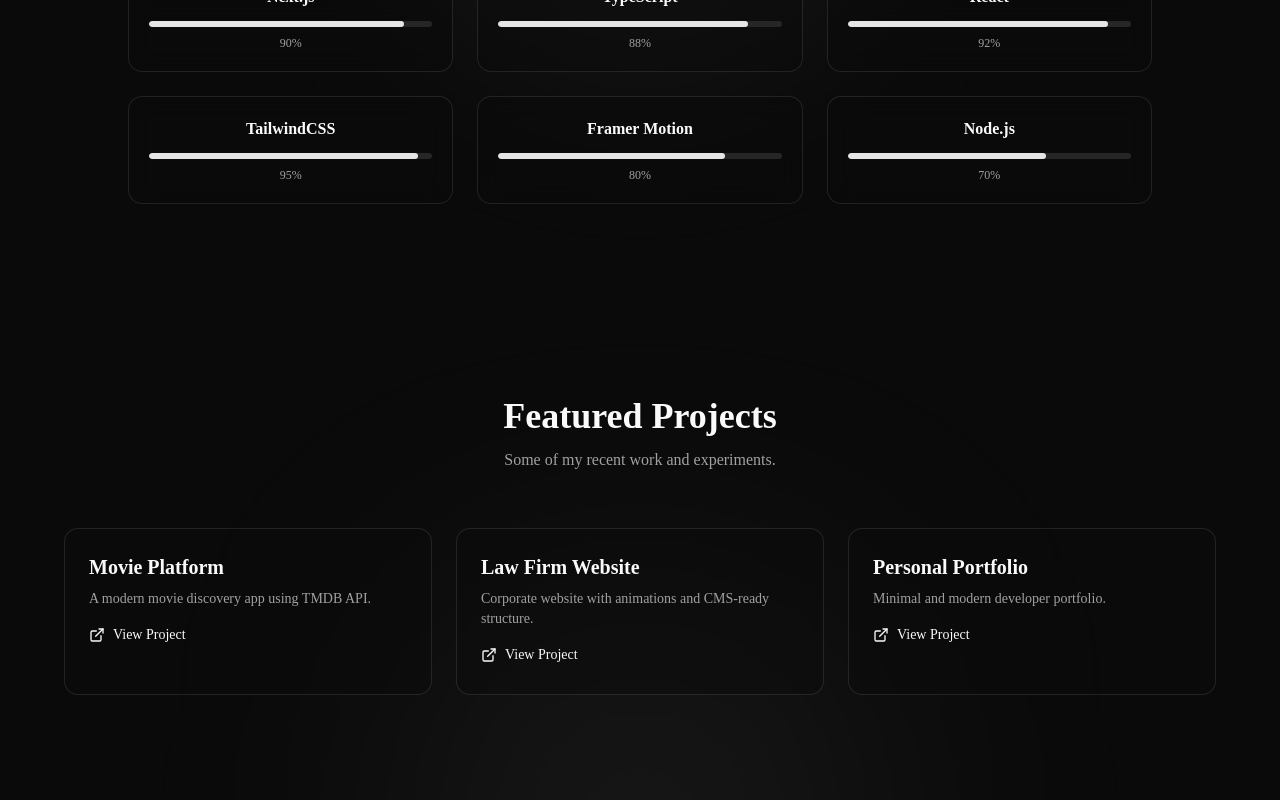
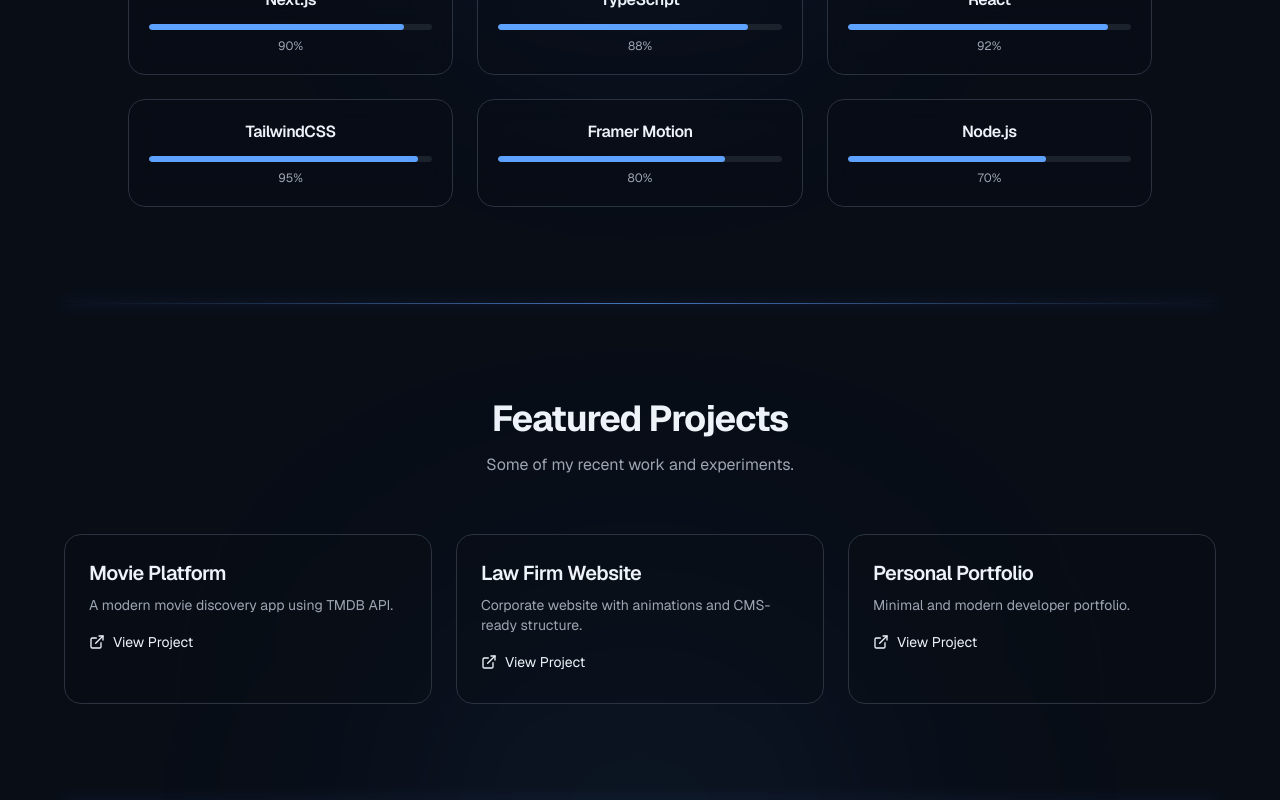
Before and after one commit to HaniCa-m/personal-portfolio, a Next.js app: page /en in a window 1280 px wide. Shown: the part 1378-2178 px from the top of the page. Built offline with nearby package versions, Linux system fonts and the light colour scheme.

Commit message:
style: improve theme system and UI interactions

```diff
--- a/src/app/[locale]/layout.tsx
+++ b/src/app/[locale]/layout.tsx
@@ -1,7 +1,6 @@
 import { NextIntlClientProvider } from "next-intl";
 import { getMessages, setRequestLocale } from "next-intl/server";
 import { notFound } from "next/navigation";
-
 import { routing } from "@/i18n/routing";
 
 type Props = {
@@ -12,16 +11,18 @@ type Props = {
 };
 
 export function generateStaticParams() {
-  return routing.locales.map((locale) => ({ locale }));
+  return routing.locales.map((locale) => ({
+    locale,
+  }));
 }
 
-export default async function LocaleLayout({ children, params }: Props) {
+export default async function LocaleLayout({
+  children,
+  params,
+}: Props) {
   const { locale } = await params;
 
-  // ✅ جایگزین hasLocale (درست و ساده)
-  const isValidLocale = routing.locales.includes(locale as never);
-
-  if (!isValidLocale) {
+  if (!routing.locales.includes(locale as never)) {
     notFound();
   }
 
@@ -29,14 +30,12 @@ export default async function LocaleLayout({ children, params }: Props) {
 
   const messages = await getMessages();
 
-  const isRTL = locale === "fa";
-
   return (
     <NextIntlClientProvider messages={messages}>
       <div
-        dir={isRTL ? "rtl" : "ltr"}
         lang={locale}
-        className="min-h-screen"
+        dir={locale === "fa" ? "rtl" : "ltr"}
+        className={locale === "fa" ? "font-fa" : "font-en"}
       >
         {children}
       </div>
--- a/src/app/globals.css
+++ b/src/app/globals.css
@@ -2,133 +2,478 @@
 @import "tw-animate-css";
 @import "shadcn/tailwind.css";
 
+
 @custom-variant dark (&:is(.dark *));
 
+
+/* =========================
+   Tailwind Theme
+========================= */
+
 @theme inline {
+
   --color-background: var(--background);
   --color-foreground: var(--foreground);
+
   --font-sans: var(--font-sans);
   --font-mono: var(--font-geist-mono);
-  --font-heading: var(--font-sans);
-  --color-sidebar-ring: var(--sidebar-ring);
-  --color-sidebar-border: var(--sidebar-border);
-  --color-sidebar-accent-foreground: var(--sidebar-accent-foreground);
-  --color-sidebar-accent: var(--sidebar-accent);
-  --color-sidebar-primary-foreground: var(--sidebar-primary-foreground);
-  --color-sidebar-primary: var(--sidebar-primary);
-  --color-sidebar-foreground: var(--sidebar-foreground);
-  --color-sidebar: var(--sidebar);
-  --color-chart-5: var(--chart-5);
-  --color-chart-4: var(--chart-4);
-  --color-chart-3: var(--chart-3);
-  --color-chart-2: var(--chart-2);
-  --color-chart-1: var(--chart-1);
+
+  --color-card: var(--card);
+  --color-card-foreground: var(--card-foreground);
+
+  --color-popover: var(--popover);
+  --color-popover-foreground: var(--popover-foreground);
+
+  --color-primary: var(--primary);
+  --color-primary-foreground: var(--primary-foreground);
+
+  --color-secondary: var(--secondary);
+  --color-secondary-foreground: var(--secondary-foreground);
+
+  --color-muted: var(--muted);
+  --color-muted-foreground: var(--muted-foreground);
+
+  --color-accent: var(--accent);
+  --color-accent-foreground: var(--accent-foreground);
+
+  --color-destructive: var(--destructive);
+
+  --color-border: var(--border);
+  --color-input: var(--input);
   --color-ring: var(--ring);
-  --color-input: var(--input);
-  --color-border: var(--border);
-  --color-destructive: var(--destructive);
-  --color-accent-foreground: var(--accent-foreground);
-  --color-accent: var(--accent);
-  --color-muted-foreground: var(--muted-foreground);
-  --color-muted: var(--muted);
-  --color-secondary-foreground: var(--secondary-foreground);
-  --color-secondary: var(--secondary);
-  --color-primary-foreground: var(--primary-foreground);
-  --color-primary: var(--primary);
-  --color-popover-foreground: var(--popover-foreground);
-  --color-popover: var(--popover);
-  --color-card-foreground: var(--card-foreground);
-  --color-card: var(--card);
-  --radius-sm: calc(var(--radius) * 0.6);
-  --radius-md: calc(var(--radius) * 0.8);
+
+
+  --radius-sm: calc(var(--radius) * .6);
+  --radius-md: calc(var(--radius) * .8);
   --radius-lg: var(--radius);
   --radius-xl: calc(var(--radius) * 1.4);
-  --radius-2xl: calc(var(--radius) * 1.8);
-  --radius-3xl: calc(var(--radius) * 2.2);
-  --radius-4xl: calc(var(--radius) * 2.6);
+
 }
 
+
+/* =========================
+   Light Theme
+========================= */
+
+
 :root {
-  --background: oklch(1 0 0);
-  --foreground: oklch(0.145 0 0);
-  --card: oklch(1 0 0);
-  --card-foreground: oklch(0.145 0 0);
-  --popover: oklch(1 0 0);
-  --popover-foreground: oklch(0.145 0 0);
-  --primary: oklch(0.205 0 0);
-  --primary-foreground: oklch(0.985 0 0);
-  --secondary: oklch(0.97 0 0);
-  --secondary-foreground: oklch(0.205 0 0);
-  --muted: oklch(0.97 0 0);
-  --muted-foreground: oklch(0.556 0 0);
-  --accent: oklch(0.97 0 0);
-  --accent-foreground: oklch(0.205 0 0);
-  --destructive: oklch(0.577 0.245 27.325);
-  --border: oklch(0.922 0 0);
-  --input: oklch(0.922 0 0);
-  --ring: oklch(0.708 0 0);
-  --chart-1: oklch(0.87 0 0);
-  --chart-2: oklch(0.556 0 0);
-  --chart-3: oklch(0.439 0 0);
-  --chart-4: oklch(0.371 0 0);
-  --chart-5: oklch(0.269 0 0);
-  --radius: 0.625rem;
-  --sidebar: oklch(0.985 0 0);
-  --sidebar-foreground: oklch(0.145 0 0);
-  --sidebar-primary: oklch(0.205 0 0);
-  --sidebar-primary-foreground: oklch(0.985 0 0);
-  --sidebar-accent: oklch(0.97 0 0);
-  --sidebar-accent-foreground: oklch(0.205 0 0);
-  --sidebar-border: oklch(0.922 0 0);
-  --sidebar-ring: oklch(0.708 0 0);
+
+  --background: oklch(98% .008 260);
+  --foreground: oklch(22% .02 260);
+
+
+  --card: oklch(100% 0 0);
+  --card-foreground: oklch(22% .02 260);
+
+
+  --popover: oklch(100% 0 0);
+  --popover-foreground: oklch(22% .02 260);
+
+
+  /* Main brand color */
+  --primary: oklch(56% .20 260);
+  --primary-foreground: oklch(100% 0 0);
+
+
+  --secondary:
+    oklch(95% .015 260);
+
+  --secondary-foreground:
+    oklch(25% .02 260);
+
+
+  --muted:
+    oklch(95% .01 260);
+
+  --muted-foreground:
+    oklch(52% .02 260);
+
+
+  --accent:
+    oklch(93% .03 260);
+
+  --accent-foreground:
+    oklch(25% .02 260);
+
+
+
+  --border:
+    oklch(90% .015 260);
+
+  --input:
+    oklch(90% .015 260);
+
+  --ring:
+    oklch(56% .20 260);
+
+
+
+  --destructive:
+    oklch(62% .22 25);
+
+
+  --radius:
+    .75rem;
+
 }
 
+
+
+/* =========================
+   Dark Theme
+========================= */
+
+
 .dark {
-  --background: oklch(0.145 0 0);
-  --foreground: oklch(0.985 0 0);
-  --card: oklch(0.205 0 0);
-  --card-foreground: oklch(0.985 0 0);
-  --popover: oklch(0.205 0 0);
-  --popover-foreground: oklch(0.985 0 0);
-  --primary: oklch(0.922 0 0);
-  --primary-foreground: oklch(0.205 0 0);
-  --secondary: oklch(0.269 0 0);
-  --secondary-foreground: oklch(0.985 0 0);
-  --muted: oklch(0.269 0 0);
-  --muted-foreground: oklch(0.708 0 0);
-  --accent: oklch(0.269 0 0);
-  --accent-foreground: oklch(0.985 0 0);
-  --destructive: oklch(0.704 0.191 22.216);
-  --border: oklch(1 0 0 / 10%);
-  --input: oklch(1 0 0 / 15%);
-  --ring: oklch(0.556 0 0);
-  --chart-1: oklch(0.87 0 0);
-  --chart-2: oklch(0.556 0 0);
-  --chart-3: oklch(0.439 0 0);
-  --chart-4: oklch(0.371 0 0);
-  --chart-5: oklch(0.269 0 0);
-  --sidebar: oklch(0.205 0 0);
-  --sidebar-foreground: oklch(0.985 0 0);
-  --sidebar-primary: oklch(0.488 0.243 264.376);
-  --sidebar-primary-foreground: oklch(0.985 0 0);
-  --sidebar-accent: oklch(0.269 0 0);
-  --sidebar-accent-foreground: oklch(0.985 0 0);
-  --sidebar-border: oklch(1 0 0 / 10%);
-  --sidebar-ring: oklch(0.556 0 0);
+
+
+  --background:
+    oklch(16% .02 260);
+
+
+  --foreground:
+    oklch(96% .01 260);
+
+
+
+  --card:
+    oklch(21% .025 260);
+
+
+  --card-foreground:
+    oklch(96% .01 260);
+
+
+
+  --popover:
+    oklch(21% .025 260);
+
+
+  --popover-foreground:
+    oklch(96% .01 260);
+
+
+
+  --primary:
+    oklch(72% .18 260);
+
+
+  --primary-foreground:
+    oklch(18% .02 260);
+
+
+
+  --secondary:
+    oklch(26% .025 260);
+
+
+  --secondary-foreground:
+    oklch(96% .01 260);
+
+
+
+  --muted:
+    oklch(25% .02 260);
+
+
+  --muted-foreground:
+    oklch(72% .02 260);
+
+
+
+  --accent:
+    oklch(30% .03 260);
+
+
+  --accent-foreground:
+    oklch(96% .01 260);
+
+
+
+  --border:
+    oklch(32% .025 260);
+
+
+  --input:
+    oklch(32% .025 260);
+
+
+  --ring:
+    oklch(72% .18 260);
+
+
+
+  --destructive:
+    oklch(65% .22 25);
+
 }
 
+
+
+/* =========================
+   Base Styles
+========================= */
+
+
 @layer base {
+
   * {
+
     @apply border-border outline-ring/50;
+
   }
+
+
+  html {
+
+    scroll-behavior: smooth;
+
+    font-family:
+      var(--font-sans),
+      system-ui,
+      sans-serif;
+
+  }
+
+
   body {
-    @apply bg-background text-foreground;
+
+    @apply bg-background text-foreground antialiased;
+
+    min-height: 100vh;
+
+    overflow-x: hidden;
+
+    line-height: 1.7;
+
   }
-  html {
-    @apply font-sans;
+
+
+  h1,
+  h2,
+  h3,
+  h4,
+  h5,
+  h6 {
+
+    font-weight: 700;
+
+    letter-spacing: -0.03em;
+
   }
+
+
 }
 
+
+
+/* =========================
+   UX Improvements
+========================= */
+
+
+::selection {
+
+  background:
+    var(--primary);
+
+  color:
+    var(--primary-foreground);
+
+}
+
+
+
+section {
+
+  position: relative;
+
+}
+
+
+
+/* subtle separation */
+
+section:not(:first-child)::before {
+
+  content: "";
+
+  position: absolute;
+
+  top:0;
+
+  left:50%;
+
+  transform:translateX(-50%);
+
+  width:90%;
+
+  height:1px;
+
+  background:
+    color-mix(
+      in srgb,
+      var(--border) 70%,
+      transparent
+    );
+
+}
+
+
+/* smoother theme transition */
+
 html {
-  scroll-behavior: smooth;
+
+  transition:
+    background-color .3s ease,
+    color .3s ease;
+
 }
+
+.font-en {
+  font-family: var(--font-geist-sans), sans-serif;
+}
+
+.font-fa {
+  font-family: var(--font-vazirmatn), sans-serif;
+}
+
+/* =========================
+   Section Glow Divider
+========================= */
+
+section {
+  position: relative;
+}
+
+
+section:not(:first-child)::before {
+
+  content: "";
+
+  position: absolute;
+
+  top: 0;
+
+  left: 50%;
+
+  transform: translateX(-50%);
+
+  width: 90%;
+
+  height: 1px;
+
+
+  background:
+    linear-gradient(
+      90deg,
+      transparent,
+      color-mix(
+        in srgb,
+        var(--primary) 70%,
+        transparent
+      ),
+      transparent
+    );
+
+
+  box-shadow:
+    0 0 12px
+    color-mix(
+      in srgb,
+      var(--primary) 45%,
+      transparent
+    );
+
+}
+
+
+
+/* =========================
+   Card Neon Hover Effect
+========================= */
+
+
+.card-hover {
+
+  transition:
+    transform .3s ease,
+    border-color .3s ease,
+    box-shadow .3s ease,
+    background-color .3s ease;
+
+}
+
+
+.card-hover:hover {
+
+  transform: translateY(-6px);
+
+
+  border-color:
+    color-mix(
+      in srgb,
+      var(--primary) 70%,
+      var(--border)
+    );
+
+
+  box-shadow:
+    0 10px 35px
+    color-mix(
+      in srgb,
+      var(--primary) 20%,
+      transparent
+    );
+
+
+}
+
+
+
+/* Dark stronger neon */
+
+.dark .card-hover:hover {
+
+  box-shadow:
+
+    0 0 25px
+    color-mix(
+      in srgb,
+      var(--primary) 35%,
+      transparent
+    ),
+
+    0 15px 40px
+    rgba(0,0,0,.45);
+
+}
+
+
+
+/* Light softer glow */
+
+:root .card-hover:hover {
+
+  box-shadow:
+
+    0 12px 30px
+    color-mix(
+      in srgb,
+      var(--primary) 18%,
+      transparent
+    );
+
+}
+
+
+
+/* smoother theme transition */
+
+html {
+
+  transition:
+    background-color .3s ease,
+    color .3s ease;
+
+}
--- a/src/app/layout.tsx
+++ b/src/app/layout.tsx
@@ -1,16 +1,29 @@
 import type { Metadata } from "next";
-import { Geist, Geist_Mono } from "next/font/google";
+import {
+  Geist,
+  Geist_Mono,
+  Vazirmatn,
+} from "next/font/google";
+
 import { ThemeProvider } from "@/components/theme-provider";
 import "./globals.css";
 
-const geistSans = Geist({
+const ThemeProviderAny =
+  ThemeProvider as unknown as React.ComponentType<Record<string, unknown>>;
+
+export const geistSans = Geist({
   subsets: ["latin"],
   variable: "--font-geist-sans",
 });
 
-const geistMono = Geist_Mono({
+export const geistMono = Geist_Mono({
   subsets: ["latin"],
   variable: "--font-geist-mono",
+});
+
+export const vazirmatn = Vazirmatn({
+  subsets: ["arabic"],
+  variable: "--font-vazirmatn",
 });
 
 export const metadata: Metadata = {
@@ -22,22 +35,29 @@ export const metadata: Metadata = {
     "Frontend Developer specializing in Next.js, TypeScript and modern web technologies.",
 };
 
-type RootLayoutProps = {
+export default function RootLayout({
+  children,
+}: {
   children: React.ReactNode;
-};
-
-export default function RootLayout({ children }: RootLayoutProps) {
+}) {
   return (
     <html
       suppressHydrationWarning
-      lang="en"
-      className={`${geistSans.variable} ${geistMono.variable}`}
+      className={`
+        ${geistSans.variable}
+        ${geistMono.variable}
+        ${vazirmatn.variable}
+      `}
     >
       <body className="min-h-screen overflow-x-hidden bg-background text-foreground antialiased">
-        {/* مهم: attribute="class" برای sync تم */}
-        <ThemeProvider>
+        <ThemeProviderAny
+          attribute="class"
+          defaultTheme="dark"
+          enableSystem={false}
+          disableTransitionOnChange
+        >
           {children}
-        </ThemeProvider>
+        </ThemeProviderAny>
       </body>
     </html>
   );
```
Also changed, not shown: src/components/about.tsx (+11 -3 lines).
